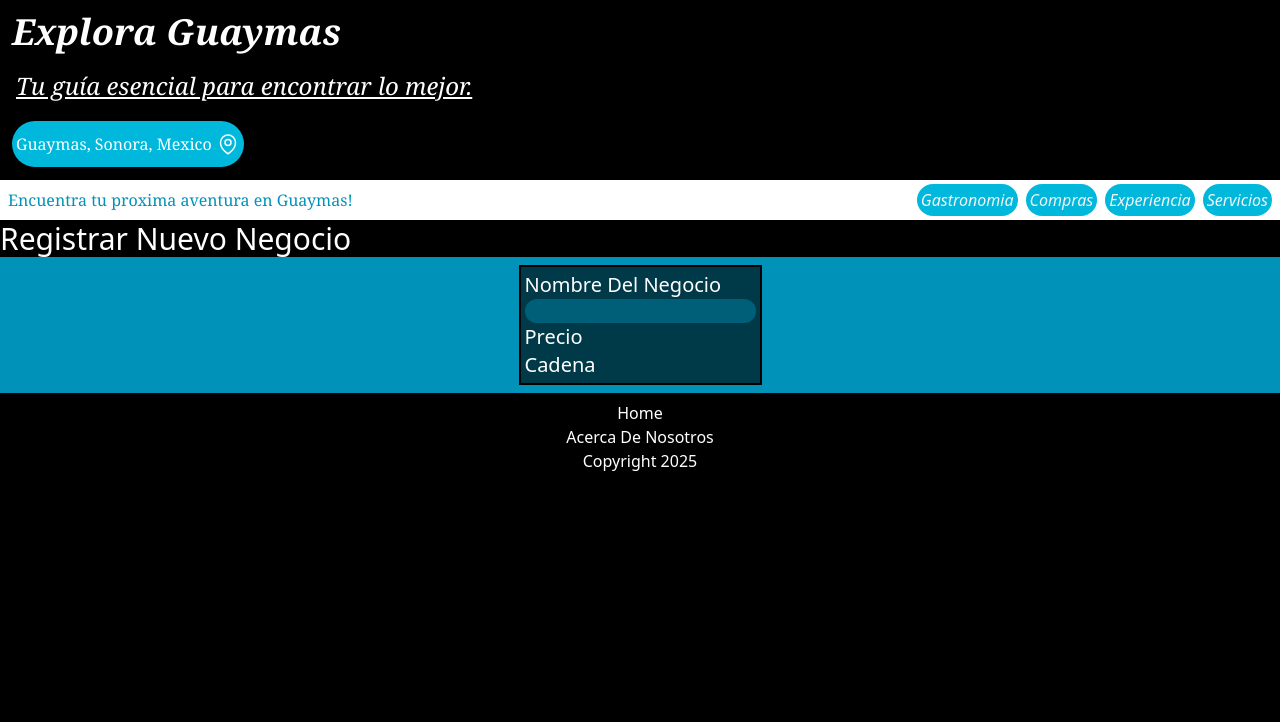
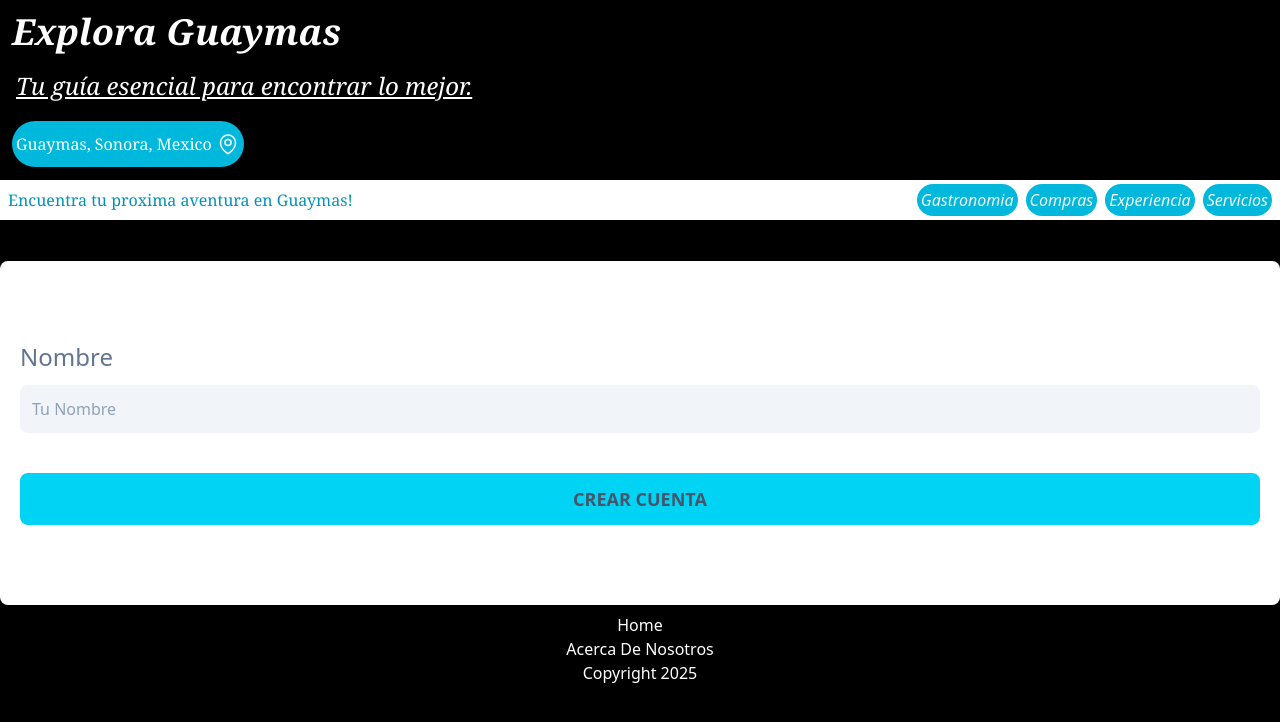
Before and after one commit to TylerBrock01/FE_gsono, a React (Vite) app: page /register in a window 1280 px wide. Shown: the top 722 px of the page. Built offline with nearby package versions, Linux system fonts and the light colour scheme.

Commit message:
test bugg input

```diff
--- a/src/views/Register.tsx
+++ b/src/views/Register.tsx
@@ -1,25 +1,27 @@
 export default function Register() {
     return(
         <>
-            <h1 className='text-3xl text-white capitalize'>registrar nuevo negocio</h1>
-            <div className='bg-cyan-600 text-white flex flex-col items-center p-2 '>
-                <form className='p-1 border-black border-2 capitalize bg-black/60'>
-                    <h2 className='text-xl'>nombre del negocio</h2>
-                    <input className='bg-cyan-800 rounded-full' type='text'/>
-                    {/*<h2 className='text-xl'>logo</h2>*/}
-                    {/*<input className='bg-gray-400 rounded-full' type='text' placeholder='logo' disabled={true}/>*/}
-                    {/*<h2 className='text-xl'>direccion</h2>*/}
-                    {/*<input className='bg-gray-400 rounded-full' type='text' placeholder='direccion'disabled={true}/>*/}
-                    {/*<h2 className='text-xl'>facebook</h2>*/}
-                    {/*<input className='bg-gray-400 rounded-full' type='text' placeholder='facebook'disabled={true}/>*/}
-                    {/*<h2 className='text-xl'>instagram</h2>*/}
-                    {/*<input className='bg-gray-400 rounded-full' type='text' placeholder='instagram'disabled={true}/>*/}
-                    {/*<h2 className='text-xl'>descripcion</h2>*/}
-                    {/*<input className='bg-gray-400 rounded-full' type='text' placeholder='descripcion'disabled={true}/>*/}
-                    <h2 className='text-xl'>precio</h2>
-                    <h2 className='text-xl'>cadena</h2>
-                </form>
-            </div>
+            <form
+                onSubmit={() => {}}
+                className="bg-white px-5 py-20 rounded-lg space-y-10 mt-10"
+            >
+                <div className="grid grid-cols-1 space-y-3">
+                    <label htmlFor="name" className="text-2xl text-slate-500">Nombre</label>
+                    <input
+                        id="name"
+                        type="text"
+                        placeholder="Tu Nombre"
+                        className="bg-slate-100 border-none p-3 rounded-lg placeholder-slate-400"
+                    />
+                </div>
+
+
+                <input
+                    type="submit"
+                    className="bg-cyan-400 p-3 text-lg w-full uppercase text-slate-600 rounded-lg font-bold cursor-pointer"
+                    value='Crear Cuenta'
+                />
+            </form>
         </>
     )
 }
```
